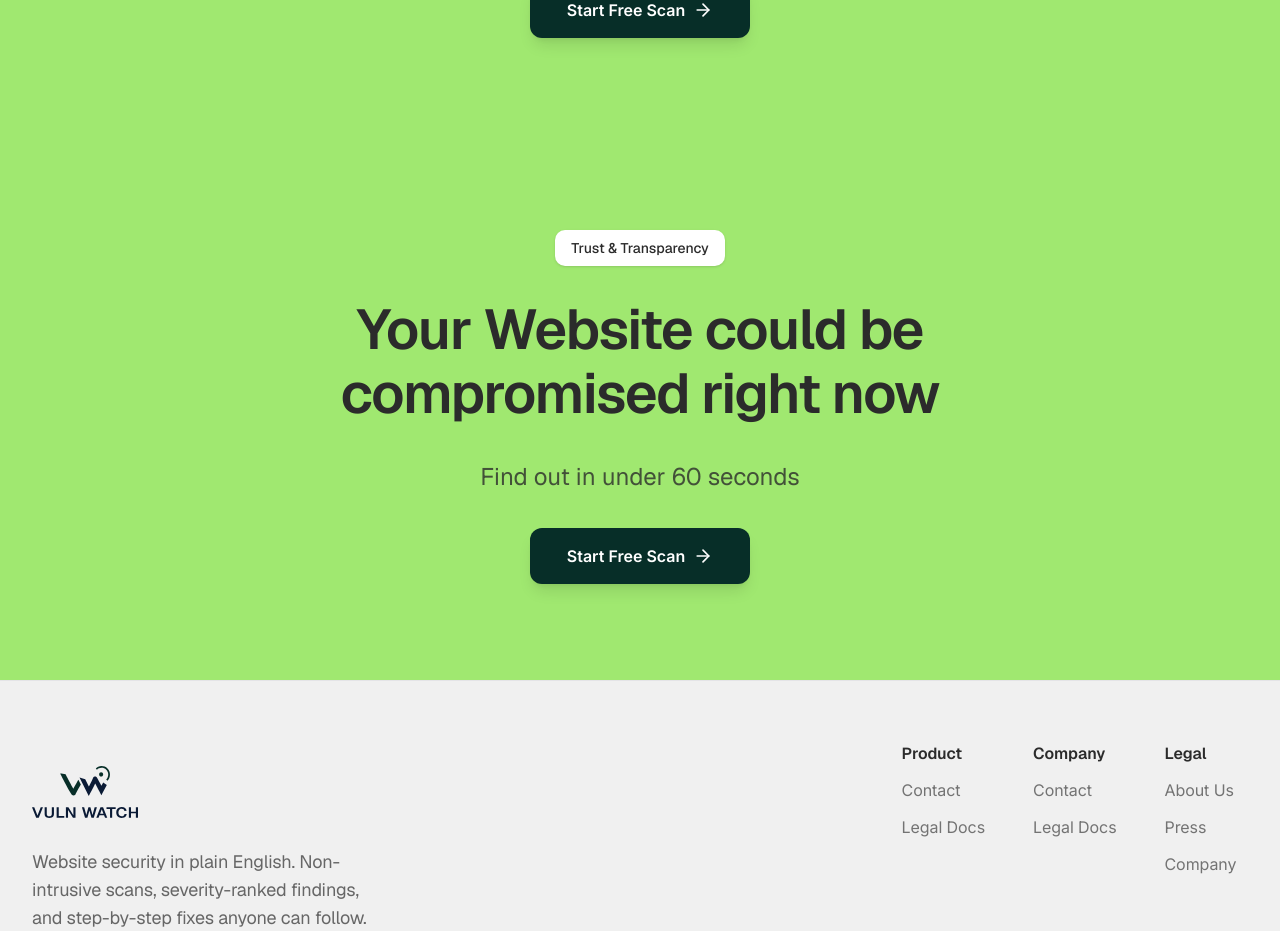
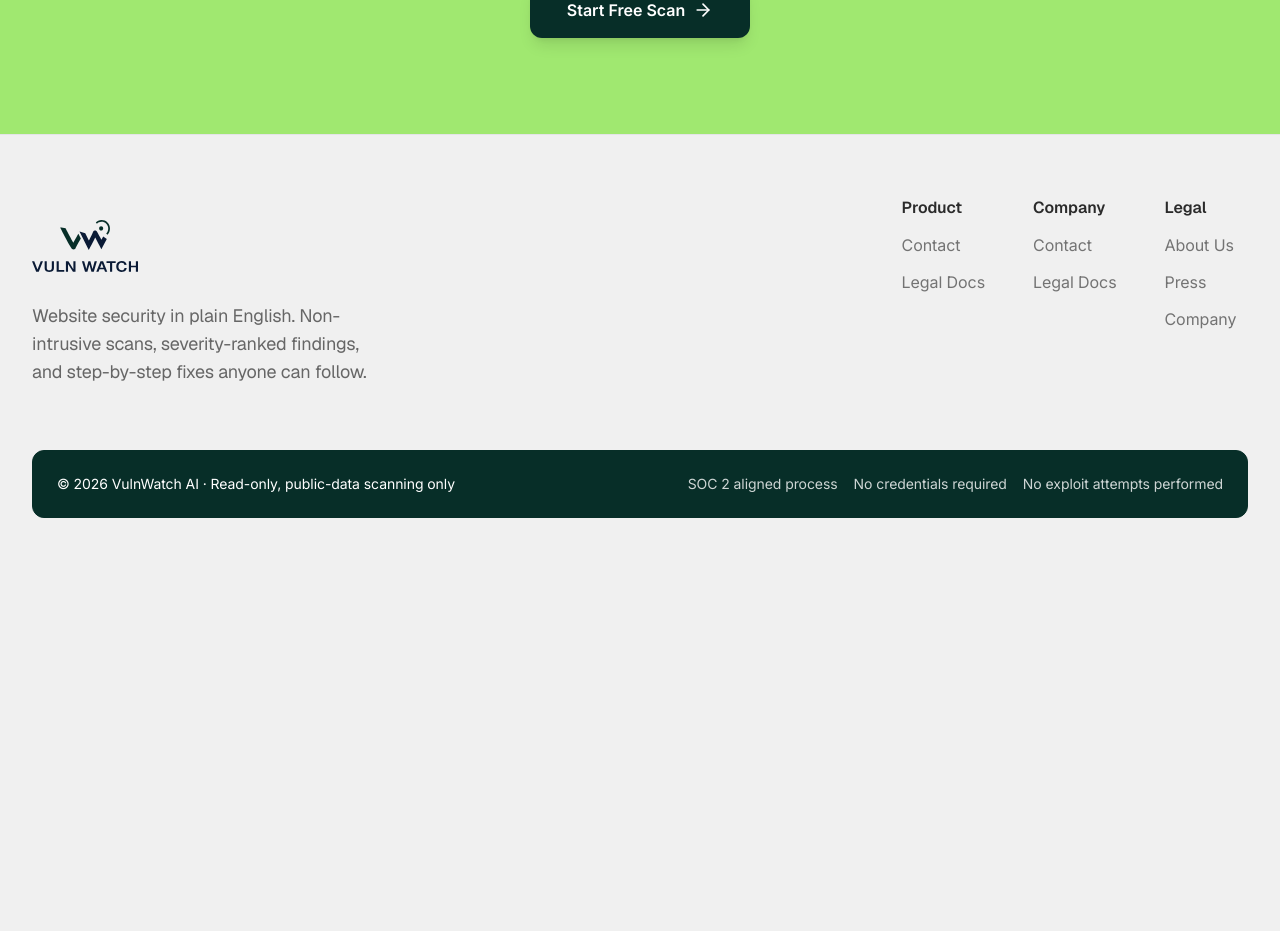
Before and after one commit to hngprojects/vuln-watch-fe, a Next.js app: page / in a window 1280 px wide. Shown: the part 3880-4811 px from the top of the page. After the commit the page ends 4438 px from the top, so only its background shows below. Built offline with nearby package versions, Linux system fonts and the light colour scheme.

Commit message:
fix: remove duplicate trust transparency section and restore layout imports

```diff
--- a/src/app/(main)/(landing-routes)/layout.tsx
+++ b/src/app/(main)/(landing-routes)/layout.tsx
@@ -1,6 +1,5 @@
 import { Header } from '~/features/landing/components/header/Header'
 import { Footer } from '~/features/landing/components/footer/Footer'
-import { TrustTransparency } from '~/features/landing/components/trustTransparency/TrustTransparency'
 
 export default function LandingLayout({
   children,
@@ -11,7 +10,6 @@ export default function LandingLayout({
     <div className="flex min-h-screen w-full flex-col">
       <Header />
       <div className="flex-1">{children}</div>
-      <TrustTransparency />
       <Footer />
     </div>
   )
```
